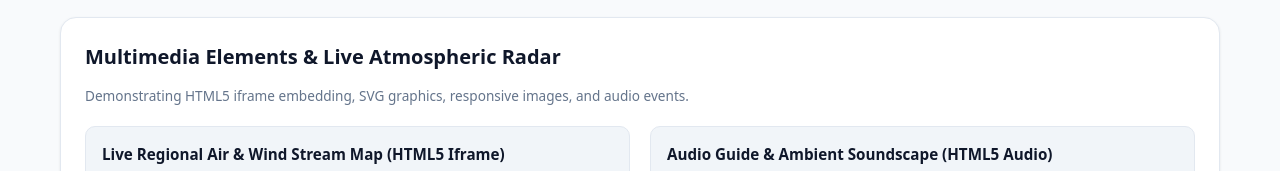
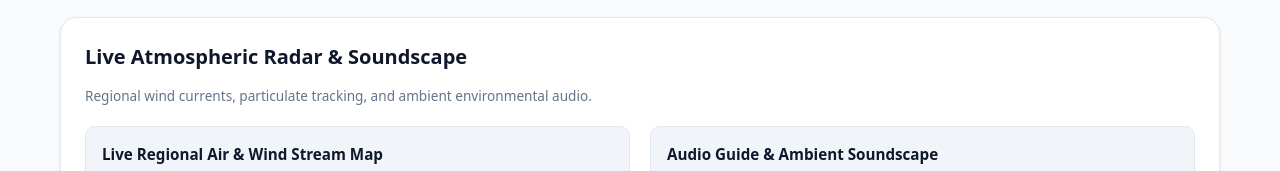
Before and after one commit to abinav-n-dev/AirScape, a plain HTML site: page index.html in a window 1280 px wide. Shown: the part 4067-4238 px from the top of the page. Drawn offline with Linux system fonts and the light colour scheme; no server answers; grey boxes are pictures that could not be loaded.

Commit message:
Simplify README and clean up code comments

```diff
--- a/index.html
+++ b/index.html
@@ -10,7 +10,7 @@
 <body>
 
   <!-- ===================================================== -->
-  <!-- HEADER & NAVIGATION (Semantic HTML5 - Unit I & II)    -->
+  <!-- HEADER & NAVIGATION                                   -->
   <!-- ===================================================== -->
   <header class="site-header">
     <div class="nav-container">
@@ -158,7 +158,7 @@
             <!-- CSS Haze Overlay (Becomes opaque as AQI rises) -->
             <div id="scene-haze" class="scene-haze" aria-hidden="true"></div>
 
-            <!-- Foreground Landscape Silhouette (Unit I: SVG Graphics) -->
+            <!-- Foreground Landscape Silhouette (SVG) -->
             <div class="scene-silhouette" aria-hidden="true">
               <svg viewBox="0 0 500 120" preserveAspectRatio="none" class="landscape-svg">
                 <!-- City skyline and tree silhouettes -->
@@ -235,7 +235,7 @@
         </div>
       </div>
 
-      <!-- Unit II: Tables and Data Representation -->
+      <!-- Air Quality Reference Table -->
       <div class="card table-card">
         <h3 class="card-subtitle">US EPA Air Quality Index (AQI) Reference Table</h3>
         <p class="form-instructions">Standard environmental benchmarks and particulate exposure limits.</p>
@@ -311,7 +311,7 @@
       </div>
 
       <div class="advice-layout-grid">
-        <!-- Profile Form Card (Form Validation with Regex - Unit II & V) -->
+        <!-- Profile Form Card -->
         <div class="card form-card">
           <h3 class="card-subtitle">Your Health Profile</h3>
           <p class="form-instructions">Fill in your details to calculate your personalized exposure risk.</p>
@@ -434,7 +434,7 @@
     </section>
 
     <!-- ===================================================== -->
-    <!-- SECTION 4: COMPARE (HTML5 Drag & Drop API - Unit V)  -->
+    <!-- SECTION 4: COMPARE                                    -->
     <!-- ===================================================== -->
     <section id="compare" class="section compare-section">
       <div class="section-header">
@@ -546,15 +546,15 @@
         </article>
       </div>
 
-      <!-- Unit I & Unit V: Multimedia Elements (Audio, Video, Iframe, Images) -->
+      <!-- Atmospheric Radar & Audio Guide -->
       <article class="card media-card">
-        <h3 class="about-card-title">Multimedia Elements & Live Atmospheric Radar</h3>
-        <p class="form-instructions">Demonstrating HTML5 iframe embedding, SVG graphics, responsive images, and audio events.</p>
+        <h3 class="about-card-title">Live Atmospheric Radar & Soundscape</h3>
+        <p class="form-instructions">Regional wind currents, particulate tracking, and ambient environmental audio.</p>
 
         <div class="multimedia-grid">
-          <!-- HTML5 Iframe Component -->
+          <!-- Live Wind Radar Iframe -->
           <div class="media-box">
-            <h4 class="media-subtitle">Live Regional Air & Wind Stream Map (HTML5 Iframe)</h4>
+            <h4 class="media-subtitle">Live Regional Air & Wind Stream Map</h4>
             <div class="iframe-container">
               <iframe
                 src="https://embed.windy.com/embed.html?type=map&location=coordinates&metricRain=default&metricTemp=default&metricWind=default&zoom=5&overlay=pm25&product=ecmwf&level=surface&lat=28.65&lon=77.23"
@@ -566,9 +566,9 @@
             <p class="media-caption">Embedded live particulate map showing regional dispersion patterns across Northern India.</p>
           </div>
 
-          <!-- HTML5 Audio Component with Event Handling -->
+          <!-- Audio Component with Event Handling -->
           <div class="media-box audio-box">
-            <h4 class="media-subtitle">Audio Guide & Ambient Soundscape (HTML5 Audio)</h4>
+            <h4 class="media-subtitle">Audio Guide & Ambient Soundscape</h4>
             <p class="media-caption">Listen to our atmospheric soundscape and environmental guide.</p>
 
             <audio id="airscape-audio" class="audio-player" controls preload="auto">
```
Also changed, not shown: script.js (+10 -11 lines), style.css (+10 -10 lines), 1 other file.
